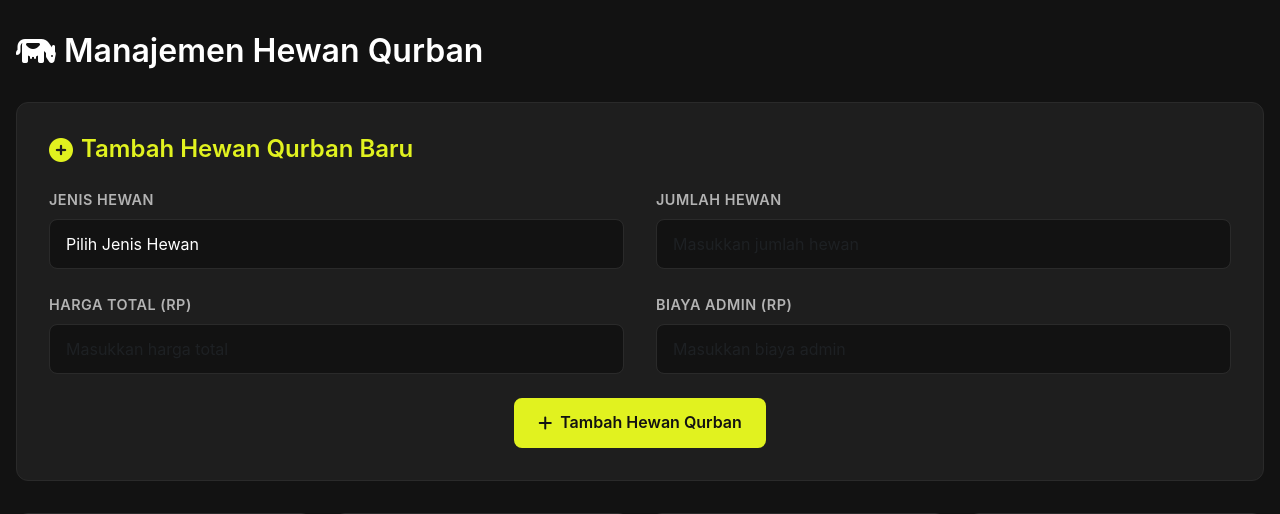
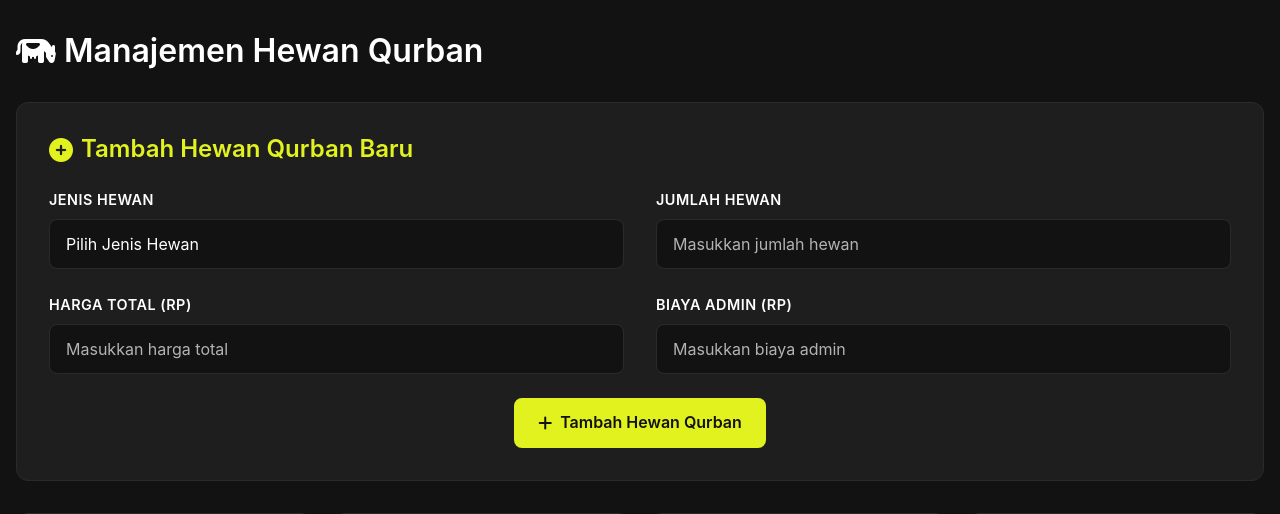
Before and after one commit to AsfaDavissyah/qurban_System, a PHP site: page /data/hewan_qurban.php in a window 1280 px wide. Shown: the part 165-679 px from the top of the page. Run offline with PHP 8.4, Linux system fonts and the light colour scheme; the visitor is signed in with stand-in values (Sample User, id 1); data that the repository does not hold is empty.

Commit message:
text sudah

```diff
--- a/data/hewan_qurban.php
+++ b/data/hewan_qurban.php
@@ -162,7 +162,7 @@ $result = $conn->query("SELECT * FROM hewan_qurban ORDER BY tanggal DESC");
 
     .form-label {
         font-weight: 600;
-        color: #b3b3b3;
+        color: #ffffff;
         margin-bottom: 0.5rem;
         display: block;
         font-size: 0.9rem;
@@ -566,6 +566,12 @@ $result = $conn->query("SELECT * FROM hewan_qurban ORDER BY tanggal DESC");
             transform: translateY(0);
         }
     }
+
+    input.form-control::placeholder {
+        color: #b3b3b3; /* warna abu-abu */
+
+        /* warna kuning cerah */
+    }
 </style>
 
 <div class="container">
```
Also changed, not shown: data/pembagian_daging.php (+8 -5 lines).
